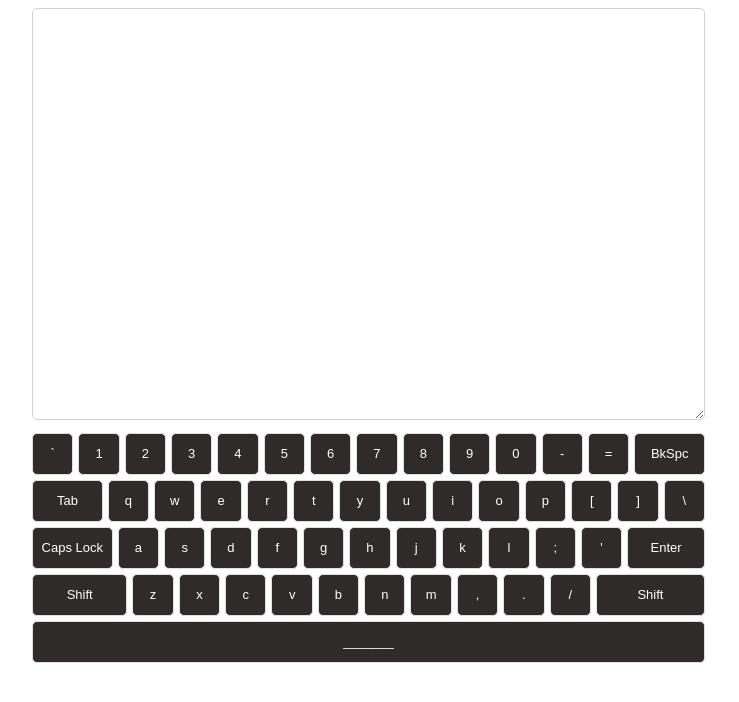
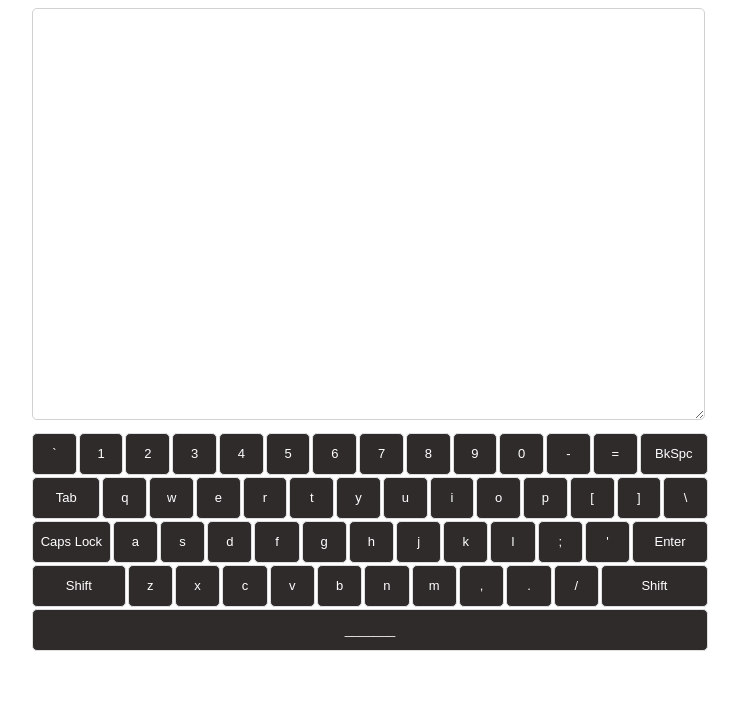
Before and after one commit to mohitraj007/virtual-keyboard, an Angular app: page / in a window 1280 px wide. Shown: the top 702 px of the page, without its empty margins (269-1008 px from the left). Built offline with nearby package versions, Linux system fonts and the light colour scheme.

Commit message:
Making keys non-selectable

```diff
--- a/src/app/components/keyboard/keyboard.component.scss
+++ b/src/app/components/keyboard/keyboard.component.scss
@@ -31,8 +31,8 @@
 
 #keyboard li {
     float: left;
-    margin: 0 5px 5px 0;
-    width: 40px;
+    margin: 0 2px 2px 0;
+    width: 45px;
     height: 40px;
     line-height: 40px;
     text-align: center;
@@ -40,6 +40,7 @@
     color: white;
     border: 1px solid #dfdfdf;
     border-radius: 5px;
+    user-select: none;
 }
 
 #keyboard .tab, #keyboard .delete {
```
